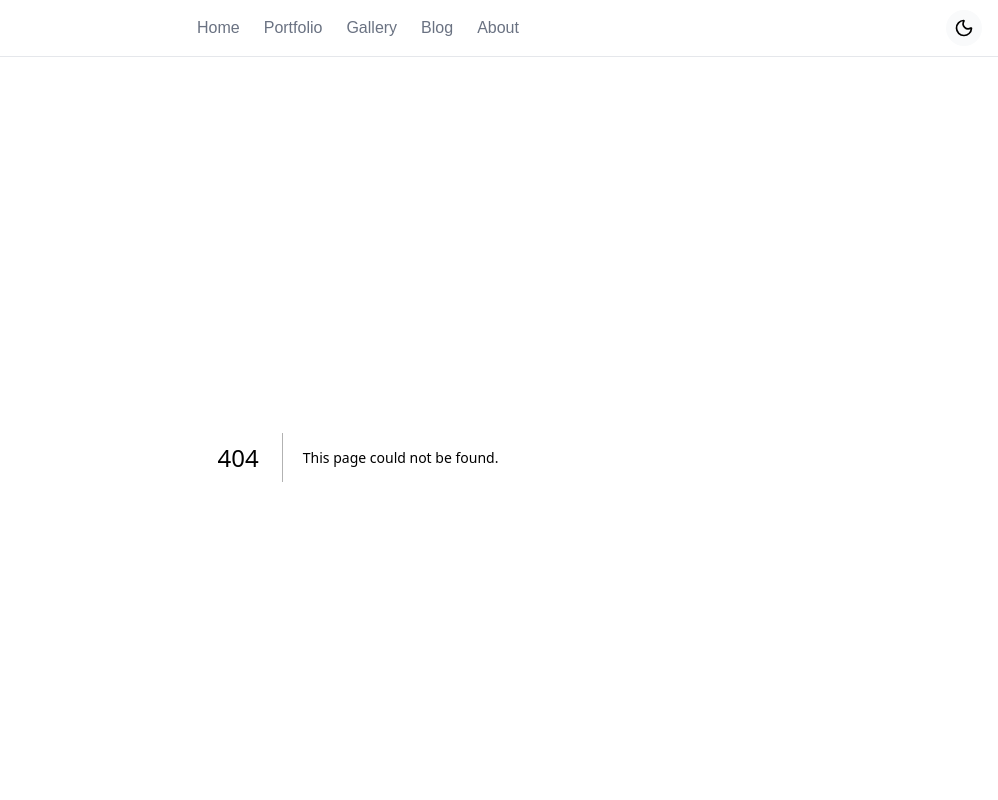
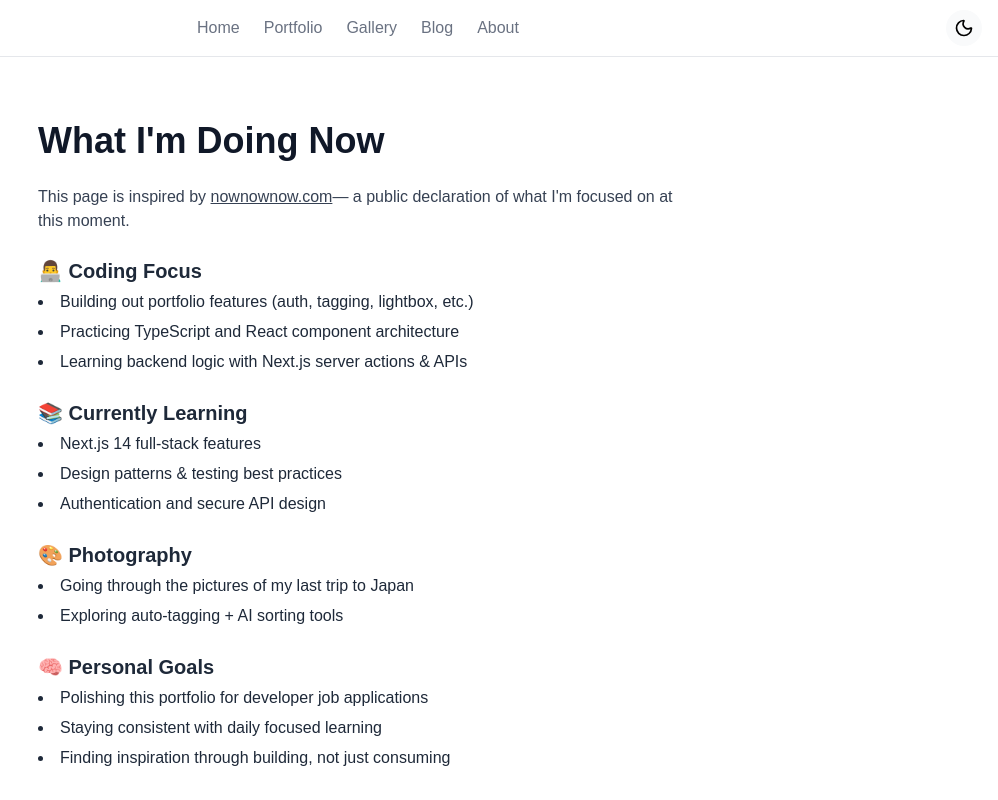
Before and after one commit to miikamoii/photography-portfolio, a Next.js app: page /now in a window 1280 px wide. Before the commit this address had no page. Shown: the top 800 px of the page, without its empty margins (282-1280 px from the left). Built offline with nearby package versions, Linux system fonts and the light colour scheme.

Commit message:
Replace blog with "now" page

```diff
--- a/src/app/blog/page.tsx
+++ /dev/null
@@ -1,11 +0,0 @@
-export default function BlogPage() {
-  return (
-    <main className="min-h-screen px-6 py-12">
-      <h1 className="text-3xl font-bold mb-4">Blog</h1>
-      <p className="text-lg text-gray-600">
-        Here you’ll find my latest blog posts about development, photography,
-        and things I find interesting.
-      </p>
-    </main>
-  );
-}
--- /dev/null
+++ b/src/app/now/page.tsx
@@ -0,0 +1,73 @@
+// src/app/now/page.tsx
+import React from "react";
+
+export const metadata = {
+  title: "Now – Miika Moilanen",
+  description: "What I'm currently focused on.",
+};
+
+export default function NowPage() {
+  return (
+    <section className="max-w-2xl mx-auto px-4 py-16">
+      <h1 className="text-4xl font-bold mb-6 text-gray-900 dark:text-white">
+        What I&#39;m Doing Now
+      </h1>
+
+      <p className="text-gray-700 dark:text-gray-300 mb-6">
+        This page is inspired by{" "}
+        <a
+          href="https://nownownow.com/about"
+          target="_blank"
+          rel="noopener noreferrer"
+          className="underline hover:text-black dark:hover:text-white"
+        >
+          nownownow.com
+        </a>
+        — a public declaration of what I&#39;m focused on at this moment.
+      </p>
+
+      <div className="space-y-6 text-gray-800 dark:text-gray-200 leading-relaxed">
+        <div>
+          <h2 className="text-xl font-semibold mb-1">👨‍💻 Coding Focus</h2>
+          <ul className="list-disc list-inside space-y-1">
+            <li>
+              Building out portfolio features (auth, tagging, lightbox, etc.)
+            </li>
+            <li>Practicing TypeScript and React component architecture</li>
+            <li>Learning backend logic with Next.js server actions & APIs</li>
+          </ul>
+        </div>
+
+        <div>
+          <h2 className="text-xl font-semibold mb-1">📚 Currently Learning</h2>
+          <ul className="list-disc list-inside space-y-1">
+            <li>Next.js 14 full-stack features</li>
+            <li>Design patterns & testing best practices</li>
+            <li>Authentication and secure API design</li>
+          </ul>
+        </div>
+
+        <div>
+          <h2 className="text-xl font-semibold mb-1">🎨 Photography</h2>
+          <ul className="list-disc list-inside space-y-1">
+            <li>Going through the pictures of my last trip to Japan</li>
+            <li>Exploring auto-tagging + AI sorting tools</li>
+          </ul>
+        </div>
+
+        <div>
+          <h2 className="text-xl font-semibold mb-1">🧠 Personal Goals</h2>
+          <ul className="list-disc list-inside space-y-1">
+            <li>Polishing this portfolio for developer job applications</li>
+            <li>Staying consistent with daily focused learning</li>
+            <li>Finding inspiration through building, not just consuming</li>
+          </ul>
+        </div>
+      </div>
+
+      <p className="text-sm mt-10 text-gray-500 dark:text-gray-400">
+        Last updated: August 2025
+      </p>
+    </section>
+  );
+}
```
